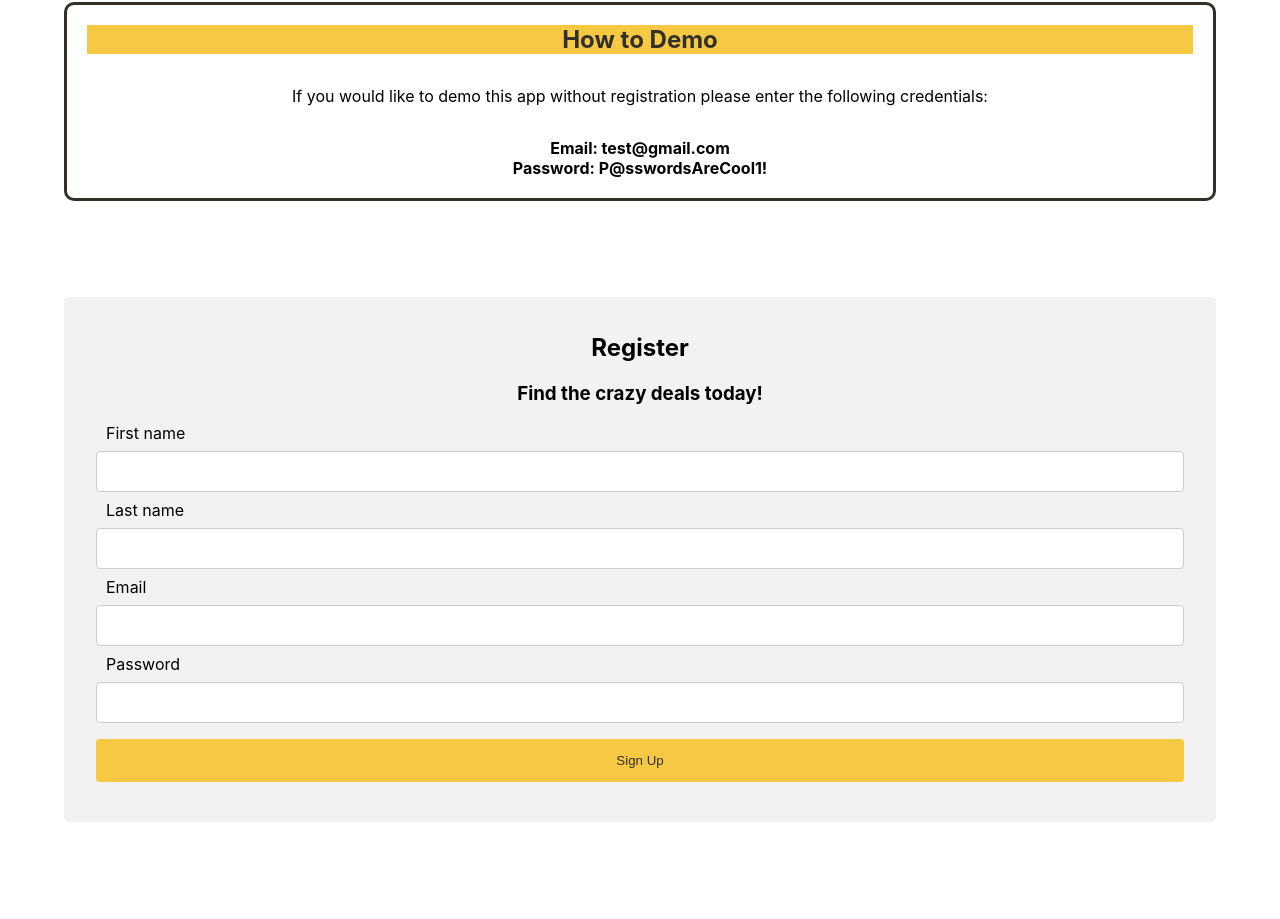
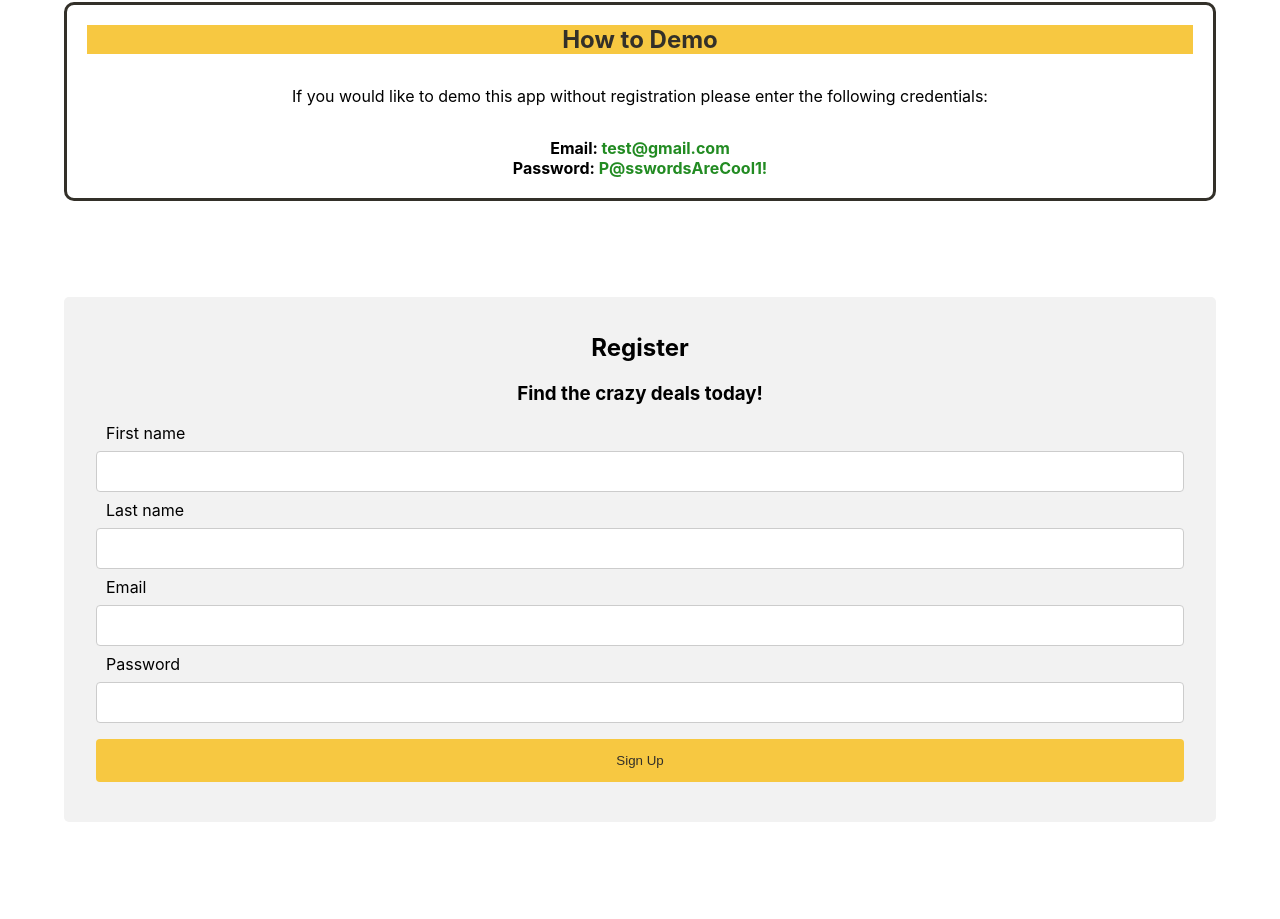
Before and after one commit to Topher-Dunlap/thriftiest-traveler-client, a React (Create React App) app: page / in a window 1280 px wide. Shown: the part 2596-3515 px from the top of the page. Built offline with nearby package versions, Linux system fonts and the light colour scheme; no server answers.

Commit message:
updating some colors

```diff
--- a/src/components/Demo.jsx
+++ b/src/components/Demo.jsx
@@ -8,13 +8,14 @@ export default function Demo() {
             <header>
                 <h2 className='headerTheme'>How to Demo</h2>
             </header>
-			<p className='paraMargin'>If you would like to demo this app without registration please enter the following credentials:</p>
+            <p className='paraMargin'>If you would like to demo this app without registration please enter the following
+                credentials:</p>
             <ul className='demoListStyle'>
                 <li>
-                    Email: test@gmail.com
+                    Email:<span className='demoColor'> test@gmail.com</span>
                 </li>
                 <li>
-                    Password: P@sswordsAreCool1!
+                    Password:<span className='demoColor'> P@sswordsAreCool1!</span>
                 </li>
             </ul>
         </section>
--- a/src/components/Landing.jsx
+++ b/src/components/Landing.jsx
@@ -34,7 +34,7 @@ const sectionData = [
 		Navigate to Orbitz.com to book your travel using the accessible buttons on each deal card.
 		Thriftiest Traveler shows you the best deals on travel in areas that have recently experienced a
         disaster or terrorist related event. The app will automatically determine your nearest airport
-        and display the lowest flight prices to event locations as well as the carrier and date for the estimated price`,
+        and display the lowest flight prices to event locations as well as the carrier and date for the estimated price.`,
 		sectionImage: mainPhoto,
 		altText: 'backpacking',
 	},
--- a/src/css/demo.css
+++ b/src/css/demo.css
@@ -25,3 +25,11 @@
 	font-weight: bold;
 	text-align: center;
 }
+
+.demoFont {
+	font-size: 20px;
+}
+
+.demoColor {
+	color: forestgreen;
+}
```
Lines whose indentation alone changed are shown as unchanged.
